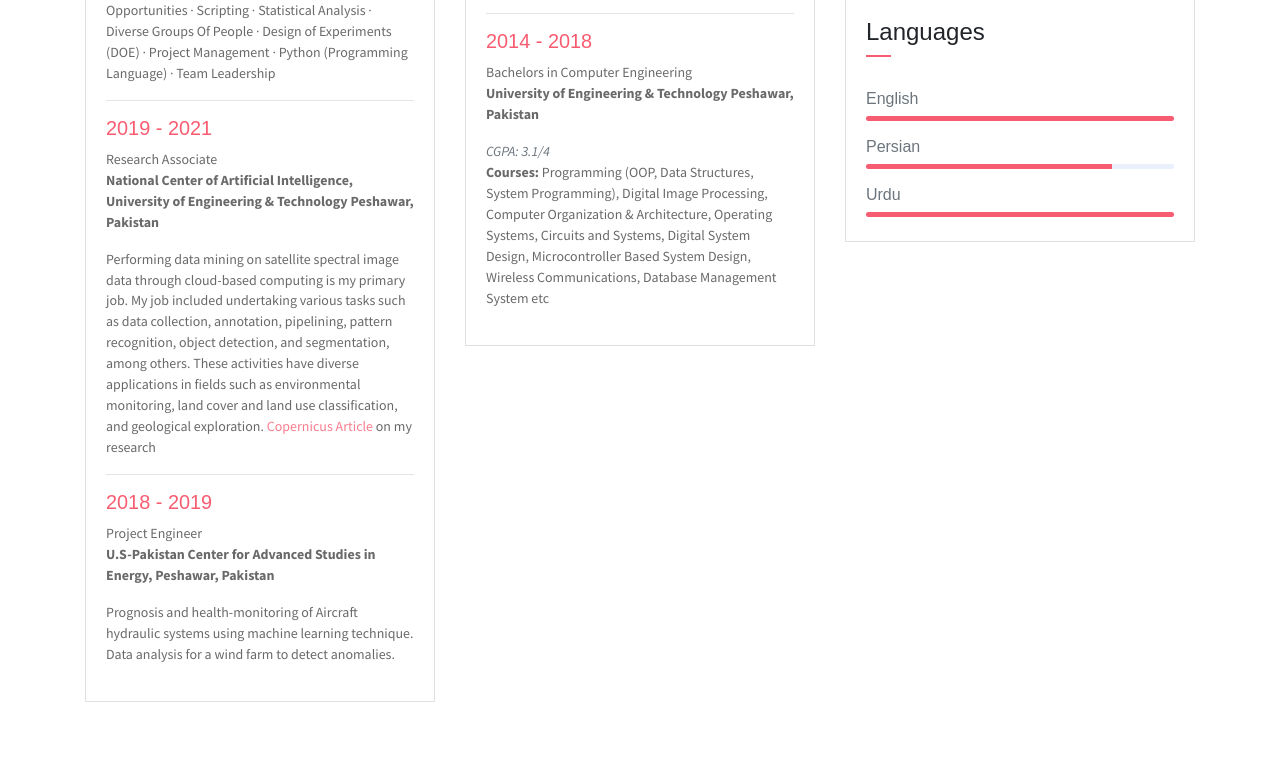
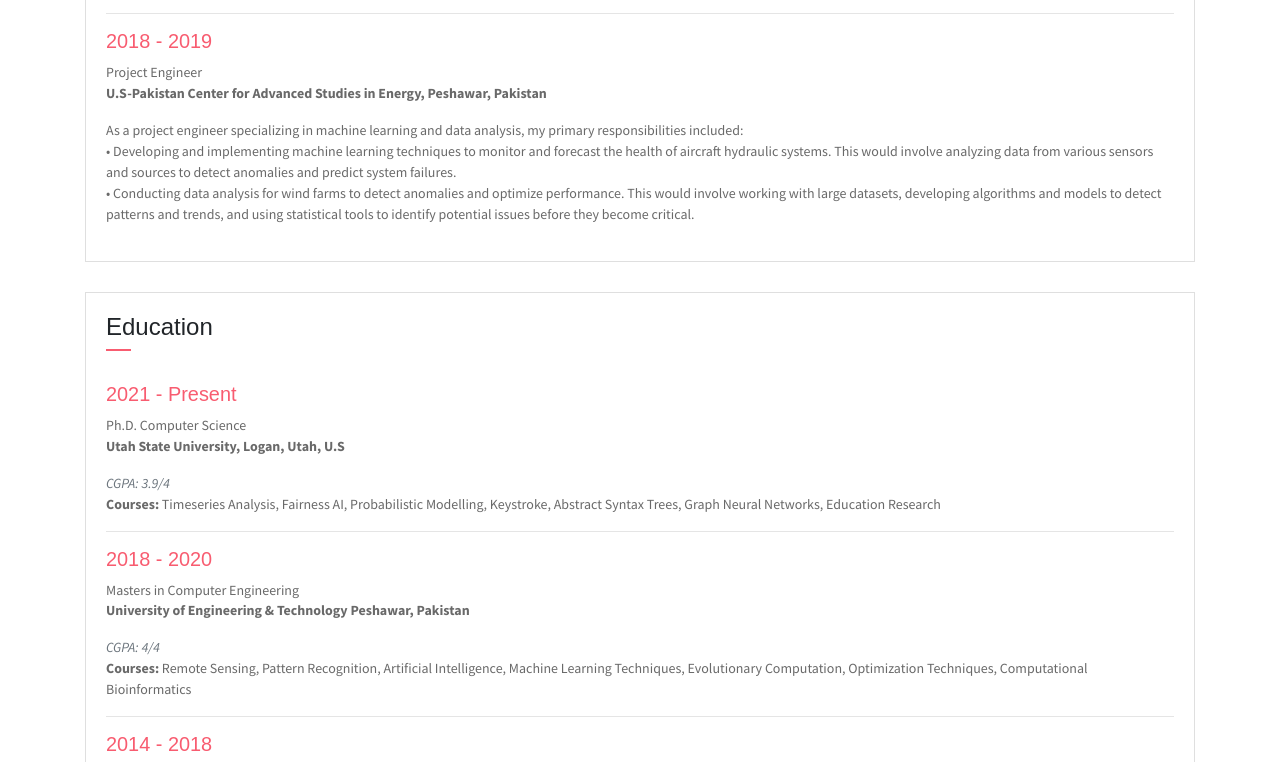
Before and after one commit to mfawadakbar/mfawadakbar.github.io, a plain HTML site: page index.html in a window 1280 px wide. Shown: the part 1978-2740 px from the top of the page. Drawn offline with Linux system fonts and the light colour scheme; some packages are replaced by stand-ins of ours.

```diff
--- a/index.html
+++ b/index.html
@@ -177,7 +177,7 @@
         <div class="container">
             <h2 class="mb-5"><span class="text-danger">My</span> Resume</h2>
             <div class="row">
-                <div class="col-md-6 col-lg-4">
+                <div class="col-md-6 col-lg-auto">
                     <div class="card">
                         <div class="card-header">
                             <div class="mt-2">
@@ -226,12 +226,29 @@
                             <h6 class="title text-danger">2018 - 2019</h6>
                             <P>Project Engineer <br> <b>U.S-Pakistan Center for Advanced Studies in Energy, Peshawar,
                                     Pakistan</b></P>
-                            <P class="subtitle">Prognosis and health-monitoring of Aircraft hydraulic systems using
-                                machine learning technique. Data analysis for a wind farm to detect anomalies.</P>
+                            <P class="subtitle">As a project engineer specializing in machine learning and data
+                                analysis,
+                                my primary responsibilities included:
+                                <br>
+                                <item>
+                                    • Developing and implementing machine learning techniques to monitor and forecast
+                                    the
+                                    health of aircraft hydraulic systems. This would involve analyzing data from various
+                                    sensors and sources to detect anomalies and predict system failures.
+                                </item>
+                                <br>
+                                <item>
+                                    • Conducting data analysis for wind farms to detect anomalies and optimize
+                                    performance.
+                                    This would involve working with large datasets, developing algorithms and models to
+                                    detect patterns and trends, and using statistical tools to identify potential issues
+                                    before they become critical.
+                            </P>
+                            </item>
                         </div>
                     </div>
                 </div>
-                <div class="col-md-6 col-lg-4">
+                <div class="col-md-6 col-lg-auto">
                     <div class="card">
                         <div class="card-header">
                             <div class="mt-2">
@@ -271,7 +288,7 @@
                         </div>
                     </div>
                 </div>
-                <div class="col-lg-4">
+                <div class="col-lg-4 col-md-6">
                     <div class="card">
                         <div class="card-header">
                             <div class="pull-left">
@@ -322,6 +339,8 @@
                             </div>
                         </div>
                     </div>
+                </div>
+                <div class="col-lg-4 col-md-6">
                     <div class="card">
                         <div class="card-header">
                             <div class="pull-left">
@@ -349,6 +368,7 @@
                     </div>
                 </div>
             </div>
+        </div>
         </div>
     </section>
 
```
